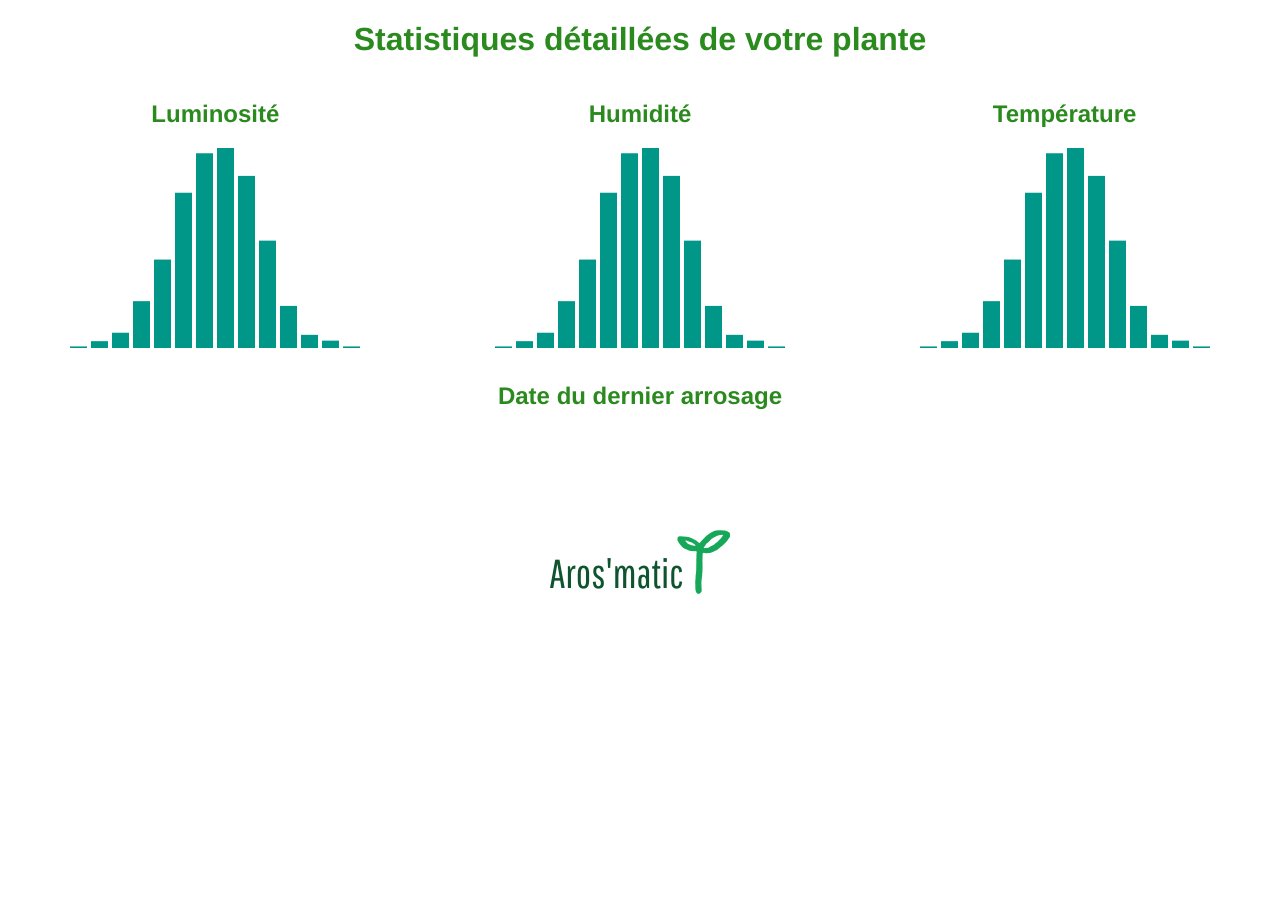
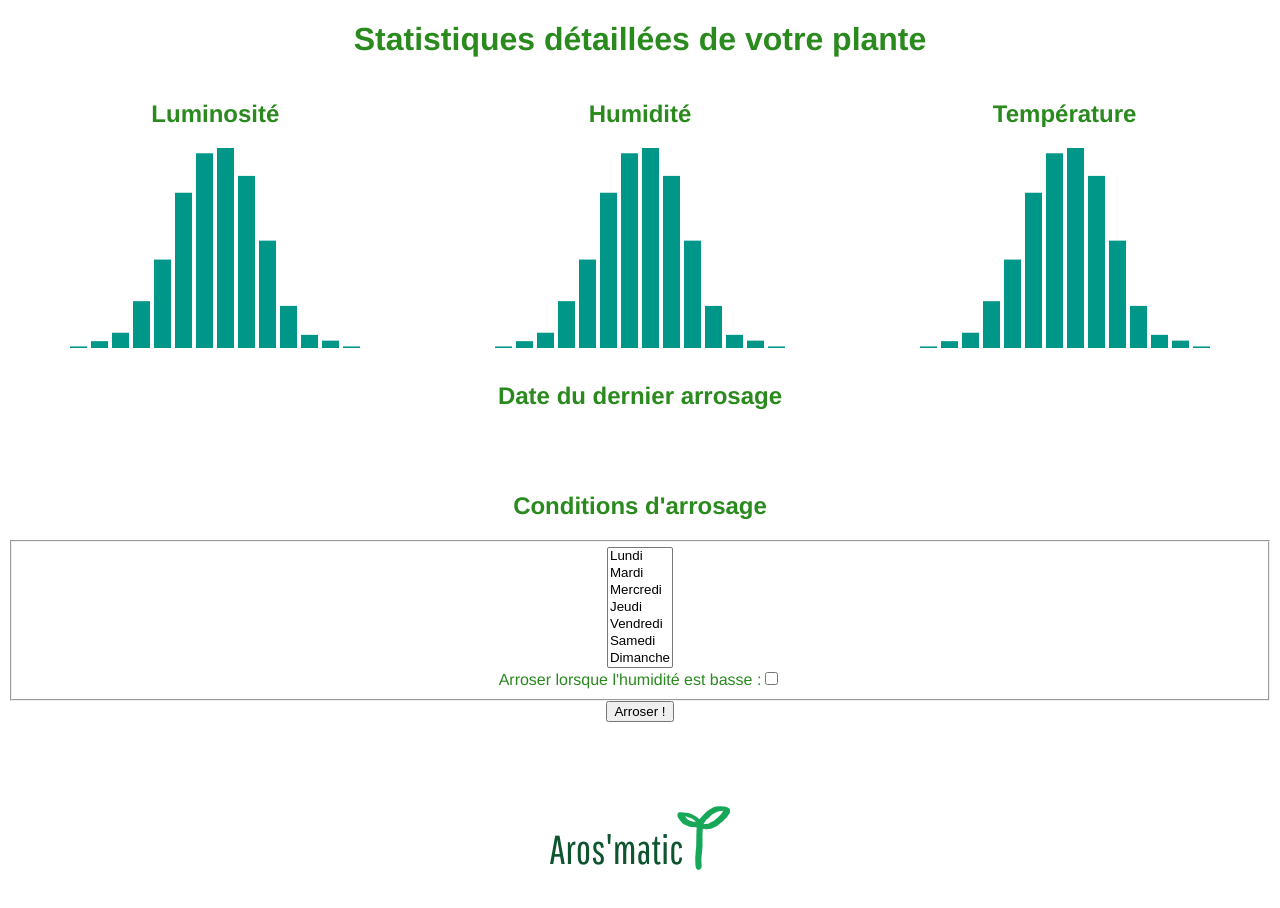
Before and after one commit to simonfr/aros-matic, a Vue app in the folder front/: page / in a window 1280 px wide. Shown: the top 908 px of the page. Before the commit the page ends 800 px from the top, so only its background shows below. Built offline with nearby package versions, Linux system fonts and the light colour scheme.

Commit message:
Basi interface

```diff
--- a/front/src/components/Stats.vue
+++ b/front/src/components/Stats.vue
@@ -1,5 +1,6 @@
 <template>
-  <div class="hello">
+  <div>
+    <div class="title">
       <h1>Statistiques détaillées de votre plante</h1>
     </div>
     <div class="wrapper">
@@ -27,11 +28,34 @@
           :num-bins="parseInt(bins)"
         />
       </div>
-    <div class="lastarros"><h2>Date du dernier arrosage</h2>
+      <div class="lastarros"><h2>Date du dernier arrosage</h2></div>
+      <div class="arrose"><h2>Conditions d'arrosage</h2>
+        <form action="" method="POST" class="form">
+          <fieldset>
+            <select id = "days"
+              multiple = "multiple"
+              size = "7">
+              <option value = "Lundi">Lundi</option>
+              <option value = "Mardi">Mardi</option>
+              <option value = "Mercredi">Mercredi</option>
+              <option value = "Jeudi">Jeudi</option>
+              <option value = "Vendredi">Vendredi</option>
+              <option value = "Samedi">Samedi</option>
+              <option value = "Dimanche">Dimanche</option>
+            </select>
+            <div class="form-example">
+              <label for="email">Arroser lorsque l'humidité est basse :</label>
+              <input type="checkbox" id="arroserHumidite">
+            </div>
+          </fieldset>
+          <input type="submit" onclick="showInput();" value="Arroser !">
+        </form>
+        <p><span id='display'></span></p>
       </div>
     </div>
     <div id="my_dataviz"></div>
     <footer><img alt="Vue logo" src="../assets/logo.png"></footer>
+  </div>
 </template>
 
 <script>
@@ -51,13 +75,12 @@ export default {
       width: 300,
       height: 200,
       bins: 20,
-      sampleSize: 8000,
-      selectedDistribution: "normal"
+      sampleSize: 8000
     };
   },
   computed: {
     selectedData() {
-      return this.data[this.selectedDistribution].slice(
+      return this.data["normal"].slice(
         0,
         parseInt(this.sampleSize)
       );
@@ -70,6 +93,7 @@ export default {
     Histogram: Histogram
   }
 };
+
 </script>
 
 <!-- Add "scoped" attribute to limit CSS to this component only -->
@@ -97,6 +121,11 @@ export default {
   grid-column: 1/4;
   grid-row: 2;
 }
+.arrose {
+  grid-column: 1/4;
+  grid-row: 3;
+}
+
 footer {
     display: flex;
     justify-content: center;
```
Lines whose indentation alone changed are shown as unchanged.
